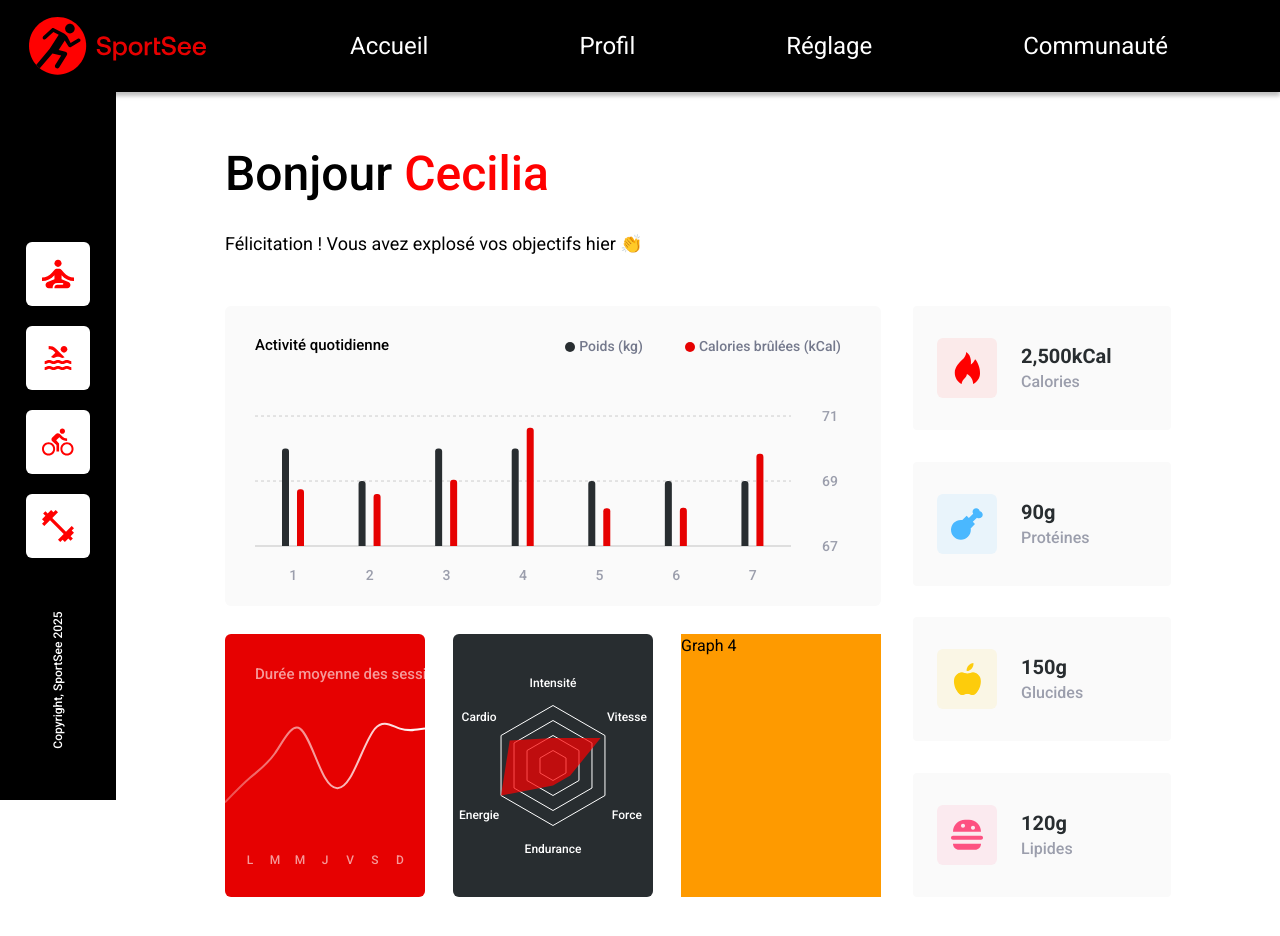
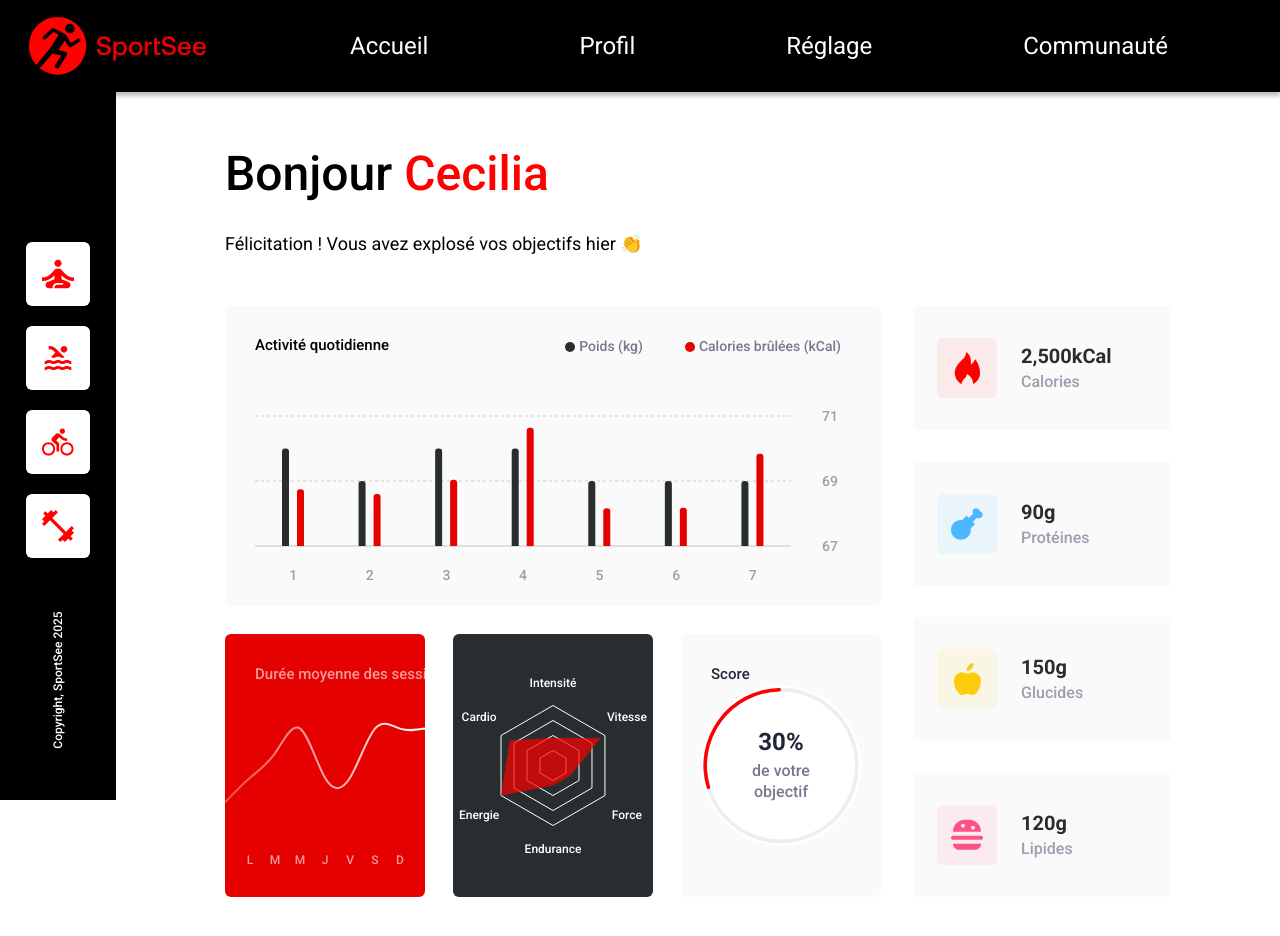
Before and after one commit to nrundstadler/OCR-P12-SportSee, a React (Vite) app: page /profile-mocked/18 in a window 1280 px wide. Shown: the top 936 px of the page. Built offline with nearby package versions, Linux system fonts and the light colour scheme.

Commit message:
feat: add score radial chart and and fix standardization of score parameter of received data

```diff
--- /dev/null
+++ b/src/Components/Charts/ScoreChart.jsx
@@ -0,0 +1,80 @@
+import {
+  RadialBarChart,
+  RadialBar,
+  PolarAngleAxis,
+  ResponsiveContainer,
+  Text,
+} from "recharts";
+
+/**
+ * React component that displays a score as a radial progress bar
+ * @param {Object} props - React component props
+ * @param {number} props.score - Score value between 0 and 1
+ * @returns {React.ReactElement} A radial chart showing score percentage
+ */
+const ScoreChart = ({ score }) => {
+  // Convert score to percentage
+  const scorePercentage = score * 100;
+
+  const data = [
+    {
+      name: "Score",
+      value: scorePercentage,
+      fill: "var(--color-primary)",
+    },
+  ];
+
+  return (
+    <div className="h-full w-full rounded-md bg-neutral-50">
+      <ResponsiveContainer>
+        <RadialBarChart
+          innerRadius={80}
+          barSize={10}
+          data={data}
+          startAngle={90}
+          endAngle={450}
+        >
+          <circle cx="50%" cy="50%" fill="white" r="80" />
+          <PolarAngleAxis type="number" domain={[0, 100]} tick={false} />
+          <RadialBar background={true} dataKey="value" cornerRadius={10} />
+          <text
+            x={30}
+            y={45}
+            className="fill-[#20253A] text-[0.94rem] font-medium"
+          >
+            Score
+          </text>
+          <text
+            x="50%"
+            y="44%"
+            textAnchor="middle"
+            verticalAnchor="middle"
+            className="fill-[#20253A] text-2xl font-bold"
+          >
+            {scorePercentage}%
+          </text>
+          <text
+            x="50%"
+            y="54%"
+            textAnchor="middle"
+            verticalAnchor="middle"
+            className="fill-[#74798C] text-base font-medium"
+          >
+            de votre
+          </text>
+          <text
+            x="50%"
+            y="62%"
+            textAnchor="middle"
+            verticalAnchor="middle"
+            className="fill-[#74798C] text-base font-medium"
+          >
+            objectif
+          </text>
+        </RadialBarChart>
+      </ResponsiveContainer>
+    </div>
+  );
+};
+
+export default ScoreChart;
--- a/src/pages/Profile/Profile.jsx
+++ b/src/pages/Profile/Profile.jsx
@@ -8,6 +8,7 @@ import DailyActivityChart from "../../Components/Charts/DailyActivityChart";
 import AverageSessionsChart from "../../Components/Charts/AverageSessionsChart";
 import NutritionCard from "../../Components/NutritionCard";
 import PerformanceChart from "../../Components/Charts/PerformanceChart";
+import ScoreChart from "../../Components/Charts/ScoreChart";
 
 function Profile({ useMockData }) {
   usePageTitle("Profil - SportSee");
@@ -64,7 +65,9 @@ function Profile({ useMockData }) {
             <div>
               <PerformanceChart data={data.performanceData} />
             </div>
-            <div className="bg-amber-500">Graph 4</div>
+            <div>
+              <ScoreChart score={data.userData.score} />
+            </div>
           </div>
           <div className="flex justify-between gap-7 xl:w-[258px] xl:flex-col">
             <NutritionCard
--- a/src/services/standardizeData.js
+++ b/src/services/standardizeData.js
@@ -5,8 +5,9 @@
  */
 function standardizeUserData(rawData) {
   return {
-    todayScore: rawData.todayScore ?? rawData.score, // Standardize the score property
     ...rawData,
+    score: rawData.todayScore ?? rawData.score, // Standardize the score property
+    todayScore: undefined, // Remove the property to avoid confusion
   };
 }
 
@@ -17,8 +18,8 @@ function standardizeUserData(rawData) {
  */
 function standardizeData(data) {
   return {
+    ...data,
     userData: standardizeUserData(data.userData),
-    ...data,
   };
 }
 
```
